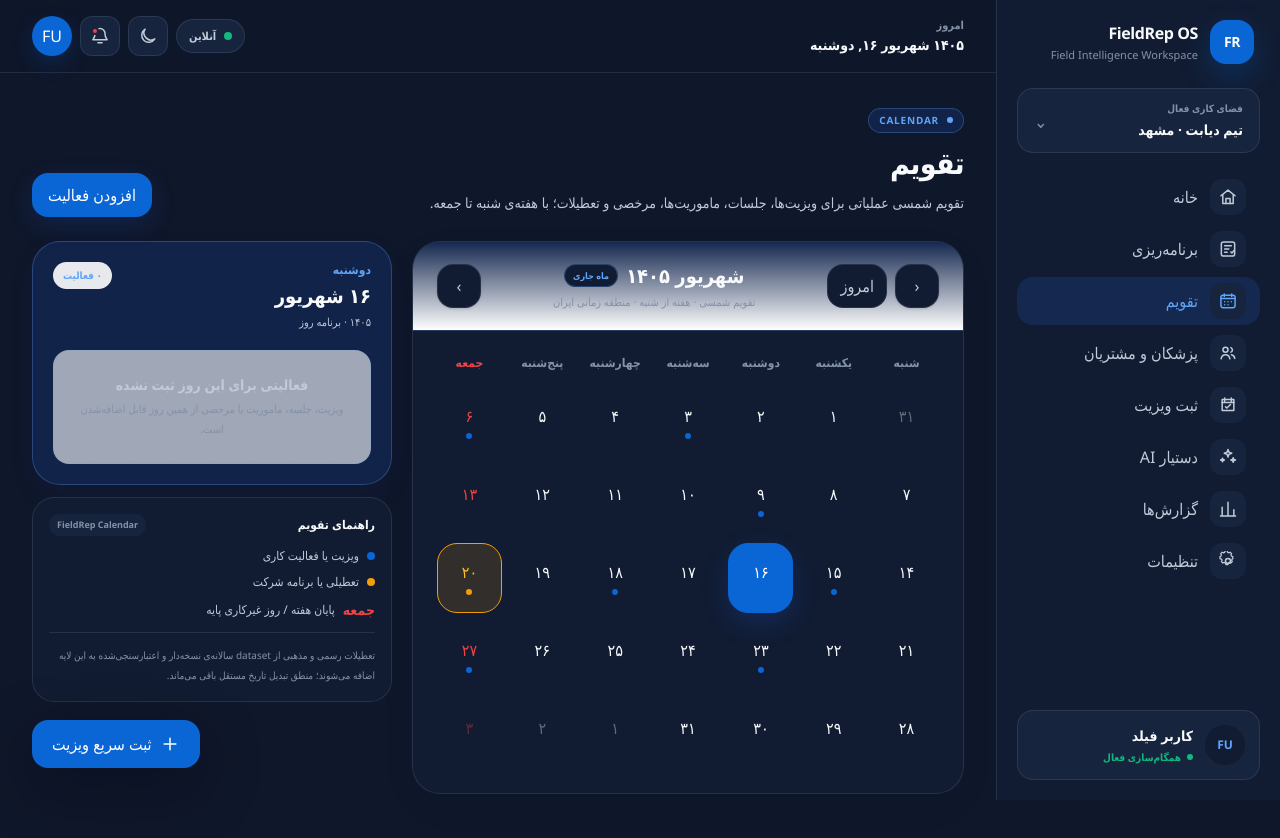
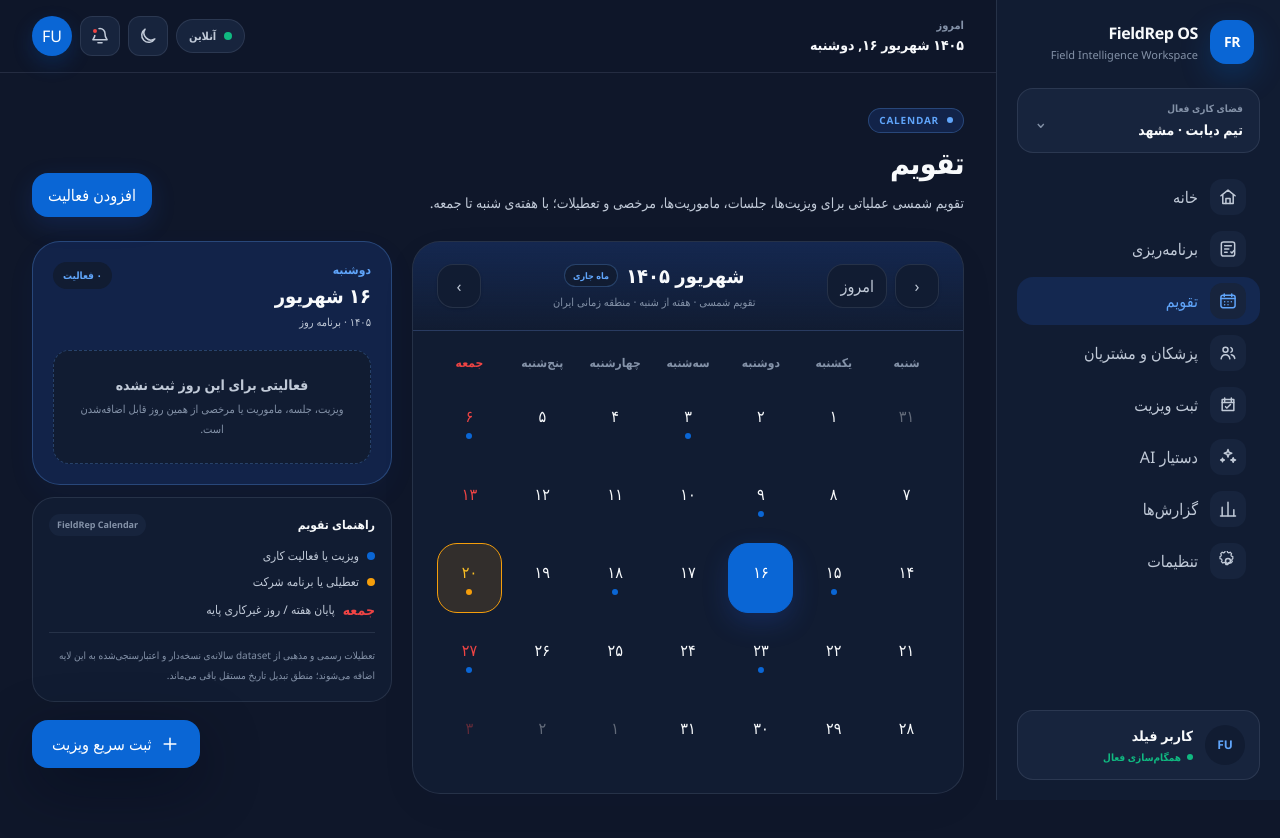
Before and after one commit to abbaselotfi/fieldrep-os, a React (Vite) app in the folder apps/web/: page /calendar in a window 1280 px wide. Shown: the top 838 px of the page. Built offline with nearby package versions, Linux system fonts and the light colour scheme.

Commit message:
UI: harmonize legacy planner and calendar surfaces in dark mode

```diff
--- a/apps/web/src/styles.css
+++ b/apps/web/src/styles.css
@@ -134,9 +134,17 @@ textarea:focus-visible {
 .thin-scrollbar::-webkit-scrollbar-thumb { background: var(--border-strong); border-radius: 999px; }
 .thin-scrollbar::-webkit-scrollbar-track { background: transparent; }
 
-/* Existing P2 pages still use Tailwind's white surface utility. Rebind it to the design-system surface in dark mode. */
-:root[data-theme="dark"] .bg-white { background-color: var(--surface-raised) !important; }
+/* P2 parity pages predate the dark-first shell. These compatibility rules recolor their neutral light surfaces without changing business logic. */
+:root[data-theme="dark"] .bg-white,
+:root[data-theme="dark"] .bg-white\/90,
+:root[data-theme="dark"] .bg-white\/60 {
+  background-color: var(--surface-raised) !important;
+}
+:root[data-theme="dark"] .border-white\/80 { border-color: var(--border-subtle) !important; }
 :root[data-theme="dark"] .hover\:bg-white:hover { background-color: var(--surface-raised-2) !important; }
+:root[data-theme="dark"] [class*="bg-[linear-gradient(180deg,var(--accent-soft),white)]"] {
+  background-image: linear-gradient(180deg, var(--accent-soft), var(--surface-raised)) !important;
+}
 
 @media (max-width: 1023px) {
   body { background-attachment: scroll; }
```
